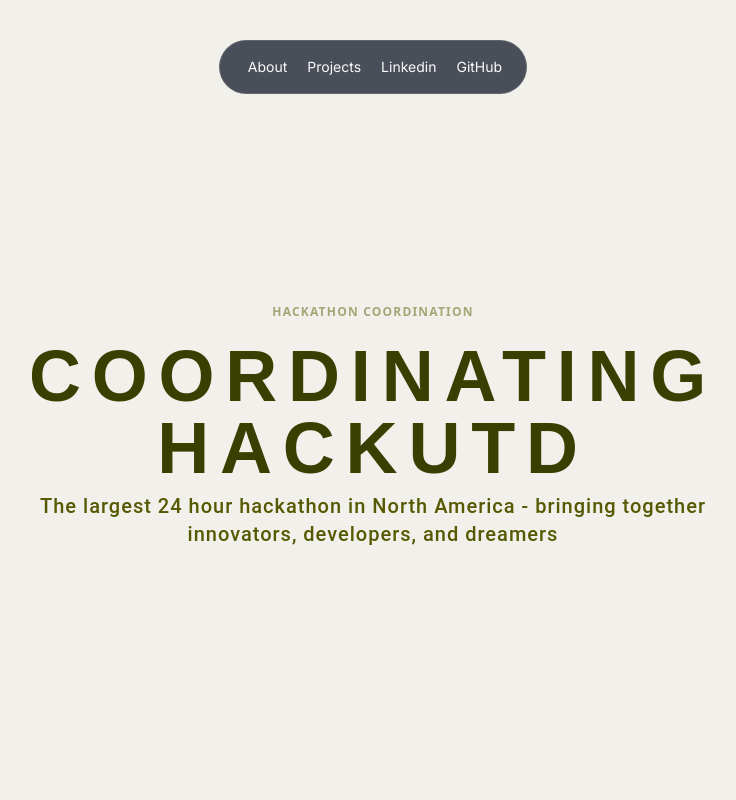
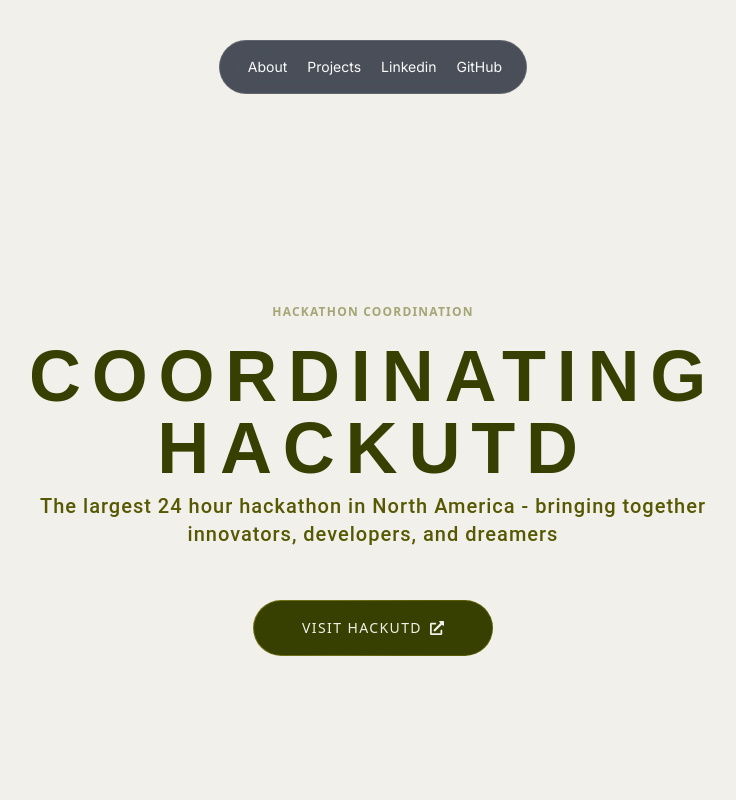
Before and after one commit to John41x/Next.js-Portfolio-Website, a Next.js app: page /hackutd in a window 1280 px wide. Shown: the top 800 px of the page, without its empty margins (267-1003 px from the left). Built offline with nearby package versions, Linux system fonts and the light colour scheme.

Commit message:
Add Visit HackUTD button to HackUTD project page

```diff
--- a/components/HackUTDProjectDetails.tsx
+++ b/components/HackUTDProjectDetails.tsx
@@ -2,6 +2,7 @@
 
 import React from 'react';
 import { FaLocationArrow } from "react-icons/fa6";
+import { FaExternalLinkAlt } from "react-icons/fa";
 import Image from "next/image";
 import Link from "next/link";
 import { TextGenerateEffect } from "./ui/TextGenerateEffect";
@@ -61,6 +62,16 @@
             <p className="text-center md:tracking-wider mb-8 text-sm md:text-lg lg:text-xl font-body text-custom-olive font-medium">
               <TextGenerateEffect words="The largest 24 hour hackathon in North America - bringing together innovators, developers, and dreamers" />
             </p>
+
+            <div className="flex gap-4 flex-wrap justify-center">
+              <a href="https://hackutd.co/" target="_blank" rel="noopener noreferrer">
+                <MagicButton
+                  title="Visit HackUTD"
+                  icon={<FaExternalLinkAlt />}
+                  position="right"
+                />
+              </a>
+            </div>
           </div>
         </div>
       </div>
```
